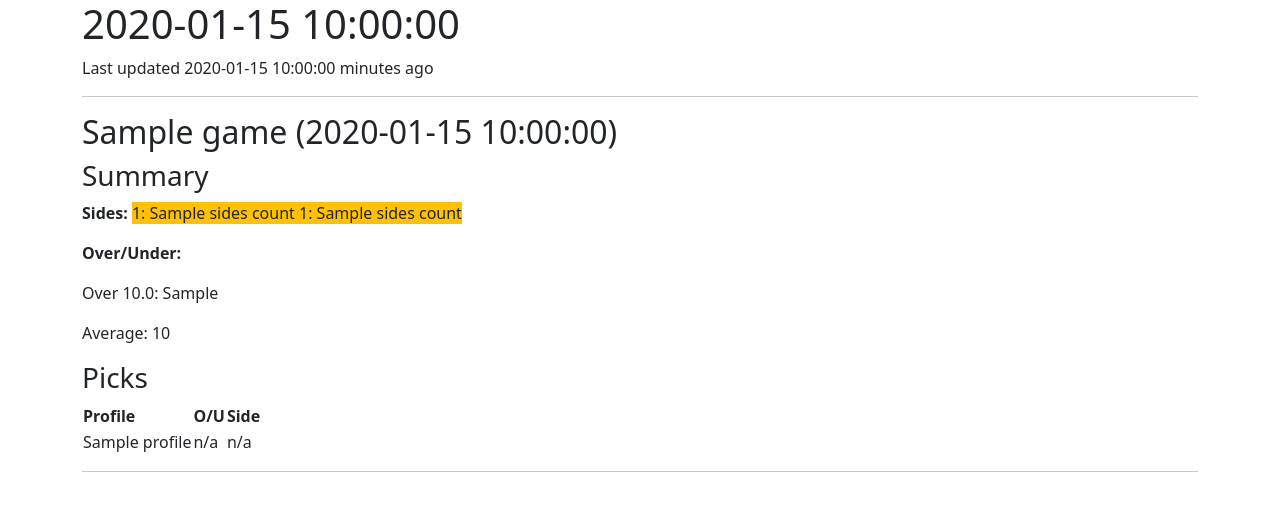
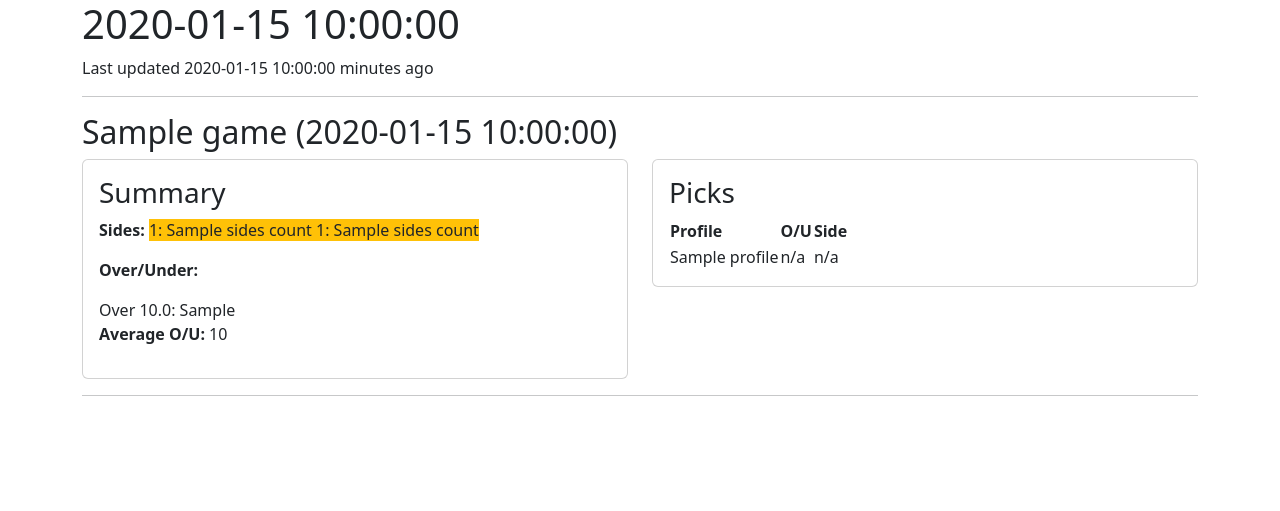
Before and after one commit to nklsimmons/sportscraper, a Flask app: template templates/show.html in a window 1280 px wide. Shown: the top 511 px of the page. Run offline with Flask 3, Linux system fonts and the light colour scheme; the template is opened without the code that fills it: most values are stand-ins (such as "Sample title", 1, 10 or a date in 2020).

Commit message:
Formatting

```diff
--- a/templates/show.html
+++ b/templates/show.html
@@ -18,9 +18,17 @@
             <div>
                 <h2>{{ game["name"] }} ({{ game["summary"]["time"] }})</h2>
 
+                <div class="row">
+
+                <div class="col">
+                    <div class="card">
+
+                        <div class="card-body">
+
+                            <div class="card-title">
                                 <h3>Summary</h3>
+                            </div>
 
-                <div>
                             <p>
                                 <b>Sides:</b>
 
@@ -54,9 +62,6 @@
                                     </span>
                                 {% endif %}
                             </p>
-                </div>
-
-                <div>
                             <p>
                                 <b>Over/Under:</b>
                                 {% for ou in game["summary"]["over_under_count"] %}
@@ -64,13 +69,20 @@
                                         {% if '-' in ou %}Under {% else %}Over {% endif %}{{ ou|float|abs }}: {{ game["summary"]["over_under_count"][ou] }}
                                     </div>
                                 {% endfor %}
-                    </p>
-                    <p>
-                        Average: {{ game["summary"]["over_under_avg"]|round(2) }}
+                                <b>Average O/U:</b> {{ game["summary"]["over_under_avg"]|round(2) }}
                             </p>
                         </div>
+                    </div>
 
+                </div>
+
+                <div class="col">
+                    <div class="card">
+                        <div class="card-body">
+
+                            <div class="card-title">
                                 <h3>Picks</h3>
+                            </div>
 
                             <table>
                                 <thead>
@@ -100,7 +112,12 @@
                                     {% endfor %}
                                 </tbody>
                             </table>
+                        </div>
+                    </div>
 
+                </div>
+
+                </div>
             </div>
 
             <hr>
```
Lines whose indentation alone changed are shown as unchanged.
